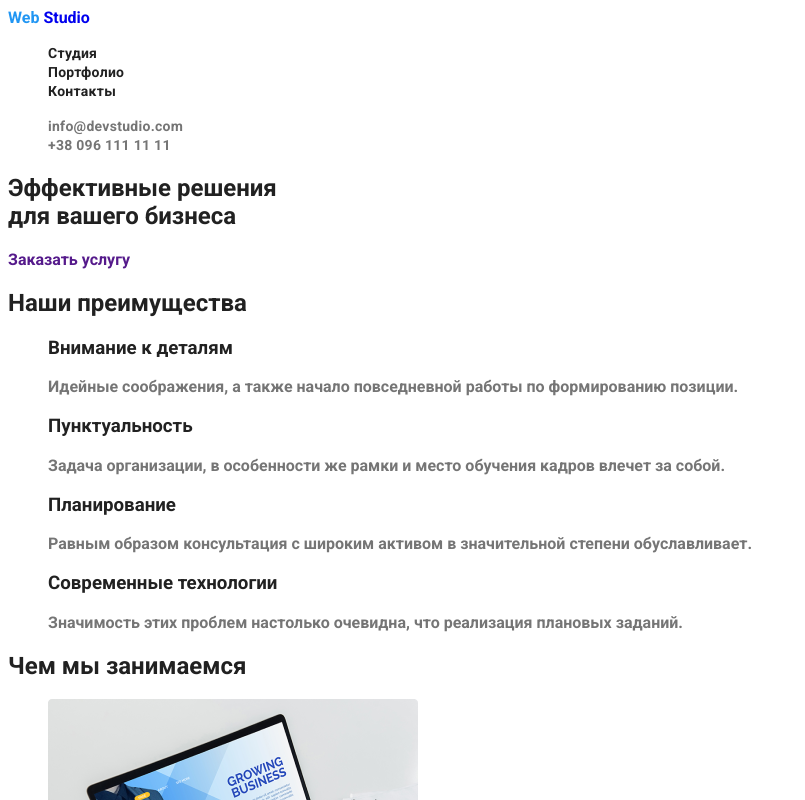
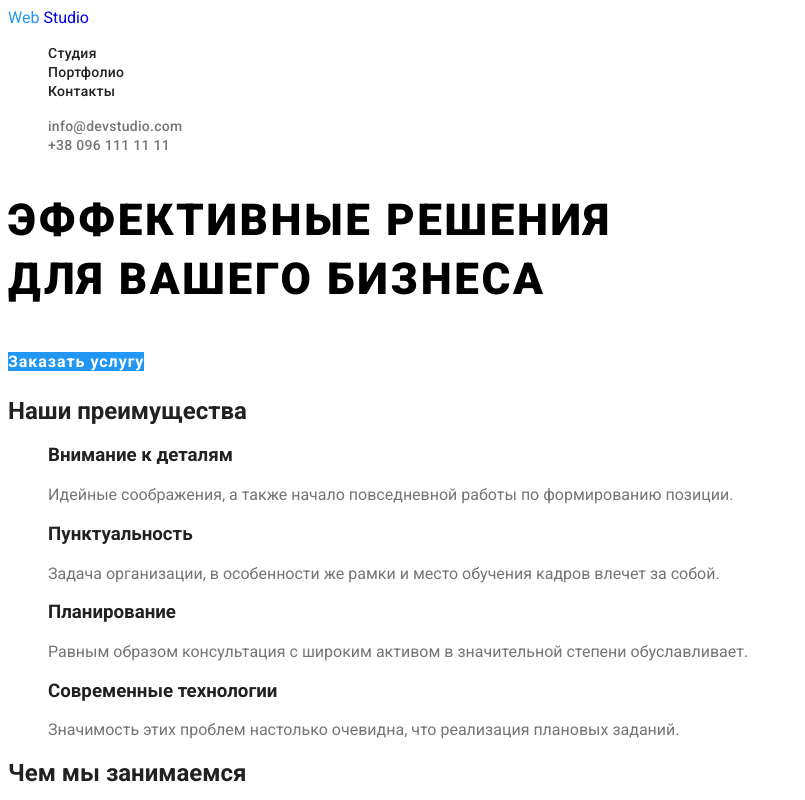
Before and after one commit to ktsulun/goit-markup-hw-02, a plain HTML site: page index.html in a window 1280 px wide. Shown: the top 800 px of the page, without its empty margins (0-805 px from the left). Drawn offline with Linux system fonts and the light colour scheme.

Commit message:
Commit 05_06_20

```diff
--- a/css/styles.css
+++ b/css/styles.css
@@ -24,8 +24,9 @@ a {
     font-family: Roboto;
 }
 
-h1, h2, h3 {
+h2, h3 {
     font-weight: 700;
+    font-family: Roboto;
     color: var(--title-nav-color)
 }
 
@@ -70,3 +71,23 @@ a::hoover
 .navigation-item:hover, .contact-link-item:hover, .hover:hover, .navigation-item:focus, .contact-link-item:focus, .hover:focus {
     color: var(--focus-color);
 }
+
+/* Кнопка героя */
+
+.order-service-link {
+    font-family: Roboto;
+    font-weight: bold;
+    font-size: 16px;
+    line-height: 1.87;
+    letter-spacing: 0.06em;
+    background-color: var(--focus-color);
+    color: var(--primary-white-color);
+}
+
+.order-service h1 {
+    font-weight: 900;
+    font-size: 44px;
+    line-height: 1.36;
+    letter-spacing: 0.06em;
+    text-transform: uppercase;
+}
--- a/index.html
+++ b/index.html
@@ -6,7 +6,7 @@
     <title lang="en">Web Studio</title>
     <link rel="stylesheet" href="./css/styles.css" />
     <link
-      href="https://fonts.googleapis.com/css2?family=Raleway:wght@400;500;700&family=Roboto:wght@700&display=swap"
+      href="https://fonts.googleapis.com/css2?family=Raleway:wght@700&family=Roboto:wght@400;500;700;900&display=swap"
       rel="stylesheet"
     />
   </head>
@@ -50,7 +50,7 @@
     <main>
       <!--Order a service section-->
       <section class="order-service">
-        <h1 class="heading_1">
+        <h1>
           Эффективные решения <br />
           для вашего бизнеса
         </h1>
```
Also changed, not shown: portfolio.html (+2 -2 lines).
